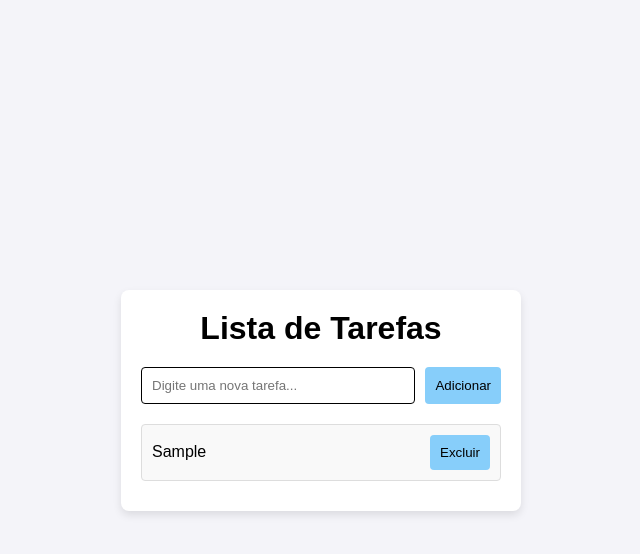
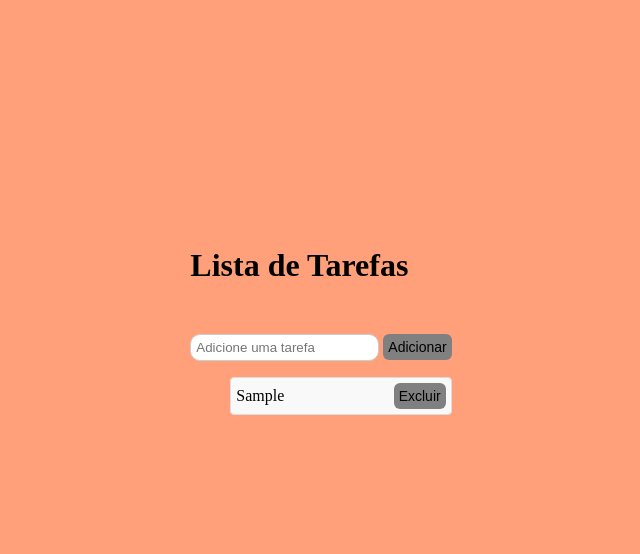
Before and after one commit to LucasSilveiradaLuz/todo-list, a plain HTML site: page index.html in a window 1280 px wide. Both pictures are taken after typing "Sample" into the empty fields and a click on the button "Adicionar". Shown: the whole page, without its empty margins (319-959 px from the left). Drawn offline with Linux system fonts and the light colour scheme.

Commit message:
Atualizando arquivos do projeto ToDo-List

```diff
--- a/index.html
+++ b/index.html
@@ -1,20 +1,20 @@
 <!DOCTYPE html>
 <html lang="pt-br">
 <head>
-    <meta charset="UTF-8">
-    <meta name="viewport" content="width=device-width, initial-scale=1.0">
-    <link rel="stylesheet" href="style.css">
-    <title>Lista de tarefas</title>
+  <meta charset="UTF-8">
+  <meta name="viewport" content="width=device-width, initial-scale=1.0">
+  <link rel="stylesheet" type="text/css" href="style.css">
+  <title>Lista de Tarefas</title>
 </head>
 <body>
-    <div class="conteudo">
-  <h1>Lista de Tarefas</h1>
-  <div class="input-conteudo">
-    <input type="text" id="InputTarefa" placeholder="Digite uma nova tarefa...">
-    <button id="button" onclick="adicionarTarefa()">Adicionar</button>
+  <div class="lista-tarefas">
+      <h1>Lista de Tarefas</h1>
+      <input id="tarefa" type="text" placeholder="Adicione uma tarefa">
+      <button id="adicionar">Adicionar</button>
+      <ul id="tarefas">
+          <!-- Tarefas serão adicionadas aqui -->
+      </ul>
   </div>
-  <ul id="ListadeTarefas"></ul>
-</div>
+  <script src="script.js"></script>
 </body>
-<script src="script.js"></script>
 </html>
--- a/script.js
+++ b/script.js
@@ -1,61 +1,74 @@
+// Variáveis
+const tarefaInput = document.getElementById("tarefa");
+const adicionarBotao = document.getElementById("adicionar");
+const listaTarefas = document.getElementById("tarefas");
 
-   // Seleciona os elementos da DOM
 
-const tarefaInput = document.getElementById("InputTarefa");
-const tarefaLista = document.getElementById("ListadeTarefas");
-
-adicionarBotao.addEventListener("button", adicionarTarefa);
+// Event Listeners
+adicionarBotao.addEventListener("click", adicionarTarefa);
 tarefaInput.addEventListener("keypress", function (e) {
   if (e.key === "Enter") {
       adicionarTarefa();
   }
 });
 
-// Função para adicionar uma nova tarefa
+
+// Funções
 function adicionarTarefa() {
-    const tarefa = tarefaInput.value.trim();
-    if (tarefa !== "") {
-        const listaDeItens = document.createElement("li");
-    listaDeItens.innerHTML = `${tarefa} <button class="excluir">Excluir</button>`;
-        tarefaLista.appendChild(listaDeItens);
-        tarefaInput.value = ""; // Limpa o campo de entrada
-    }
+  const tarefaTexto = tarefaInput.value;
+  if (tarefaTexto.trim() !== "") {
+      const novaTarefa = document.createElement("li");
+      novaTarefa.innerHTML = `
+          ${tarefaTexto} <button class="excluir">Excluir</button>
+      `;
+      listaTarefas.appendChild(novaTarefa);
+      tarefaInput.value = "";
+  }
 }
+
+
 listaTarefas.addEventListener("click", function (e) {
   if (e.target.classList.contains("excluir")) {
       e.target.parentElement.remove();
   }
 });
-for (let i = 0; i < tarefas.length; i++) {
-    const li = document.createElement("li");
+listaTarefas.addEventListener("click", function (e) {
+listaTarefas.innerHTML = `${tarefaTexto} <span class="remove-btn" onclick="removeTask(this)">X</span>`;
+        taskList.appendChild(listaTarefas);
 
-    const span = document.createElement("span");
-    span.textContent = tarefas[i];
+});
 
-    // Ao clicar no texto, risca a tarefa
-    span.addEventListener("click", function () {
-      span.classList.toggle("feito");
-    });
-const botao = document.createElement("button");
-    botao.textContent = "Excluir";
-    botao.classList.add("excluir");
 
-    botao.addEventListener("click", function () {
-      tarefas.splice(i, 1); // remove do array
-      mostrarTarefas();     // atualiza a lista
-    });
 
-    li.appendChild(span);
-    li.appendChild(botao);
-    listaTarefas.appendChild(li);
-}
 
-// const deleteTodo = (index) => {
-//   todosArr.splice(index, 1);
-//   createTodo(todosArr);
-// };
 
-// let todosArr = []
-// const createTodo = (arr) => {}
-//   todoList.innerHTML = "";
-//   arr.forEach((todo, id)) => {}
+
+
+
+// function add() {
+//   let li = document.createElement('LI');
+//   let input_value = document.form_main.task.value;
+//   let input_text = document.createTextNode(input_value);
+
+//   li.appendChild(input_text);
+//   document.querySelector('ul').appendChild(li);
+//   document.form_main.task.value = "";
+
+//   createCloseButton(li);
+// }
+// function createCloseButton(li) {
+//   let span = document.createElement("SPAN");
+//   let txt = document.createTextNode("\u00D7");
+
+//   span.className = "close";
+//   span.appendChild(txt);
+//   li.appendChild(span);
+
+//   span.onclick = () => span.parentElement.style.display = "none";
+// }
+// document.querySelectorAll('li').forEach(createCloseButton);
+
+// document.querySelector('ul').addEventListener('click', (e) => {
+//   if (e.target.tagName === 'LI')
+//     e.target.classList.toggle('checked');
+// });
--- a/style.css
+++ b/style.css
@@ -1,72 +1,57 @@
-* {
-    margin: 0;
-    padding: 0;
-    box-sizing: border-box;
-    font-family: Arial, sans-serif;
+
+
+
+button {
+  background-color: gray;
+  color: black;
+  border: none;
+  padding: 5px;
+  border-radius: 6px;
+  cursor: pointer;
+  font-size: 14px;
 }
+
+
+button:hover {
+  background-color: #2980b9;
+}
+
+
 
 body {
     display: flex;
     justify-content: center;
     align-items: center;
-    min-height: 100vh;
-    background-color: #f4f4f9;
+    min-height: 80vh;
+    background-color: lightsalmon;
 }
 
-.conteudo {
-    width: 100%;
-    max-width: 400px;
-    background-color: #ffffff;
-    padding: 20px;
-    border-radius: 8px;
-    box-shadow: 0 4px 8px rgba(0, 0, 0, 0.1);
-    text-align: center;
+/* Estilo do título */
+h1 {
+    margin-bottom: 50px;
+
+
 }
 
-h1 {
-    margin-bottom: 20px;
-}
-
-.input-conteudo {
-    display: flex;
-    gap: 10px;
-    margin-bottom: 20px;
-}
+/* Estilo do campo de entrada e botão */
 
 input[type="text"] {
-    flex: 1;
-    padding: 10px;
-    border: 1px solid black;
-    border-radius: 4px;
+    flex: 5;
+
+    padding: 5px;
+    border: 1px solid #ccc;
+    border-radius: 10px;
     outline: none;
 }
-
-button {
-    padding: 10px;
-    border: none;
-    background-color: lightskyblue;
-    color: black;
-    border-radius: 4px;
-    cursor: pointer;
-}
-
-button:hover {
-    background-color: cornflowerblue;
-}
-
-ul {
-    list-style: none;
-}
-
 li {
-    padding: 10px;
+    padding: 5px;
     background-color: #f9f9f9;
     border: 1px solid #ddd;
     border-radius: 4px;
     display: flex;
     justify-content: space-between;
     align-items: center;
-    margin-bottom: 10px;
+
 }
 
 li .remove-btn {
```
